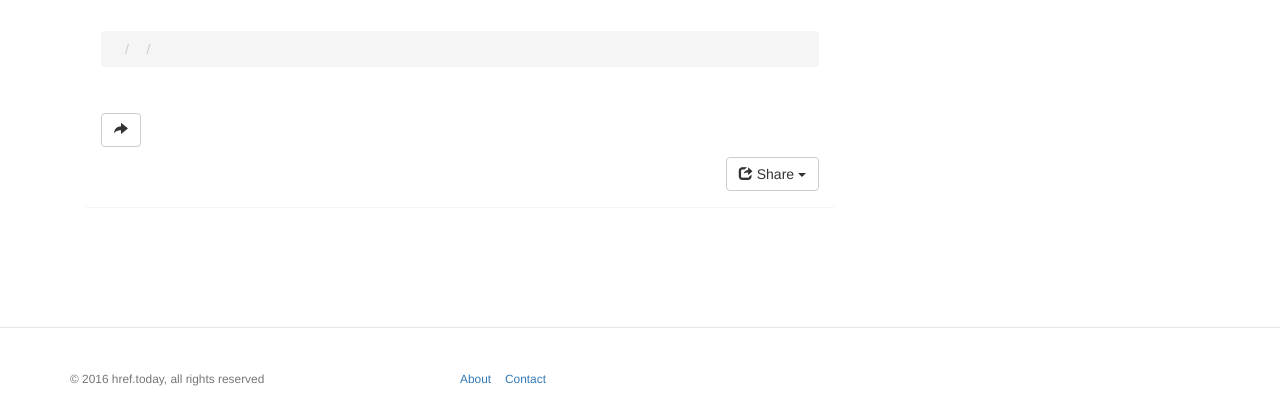
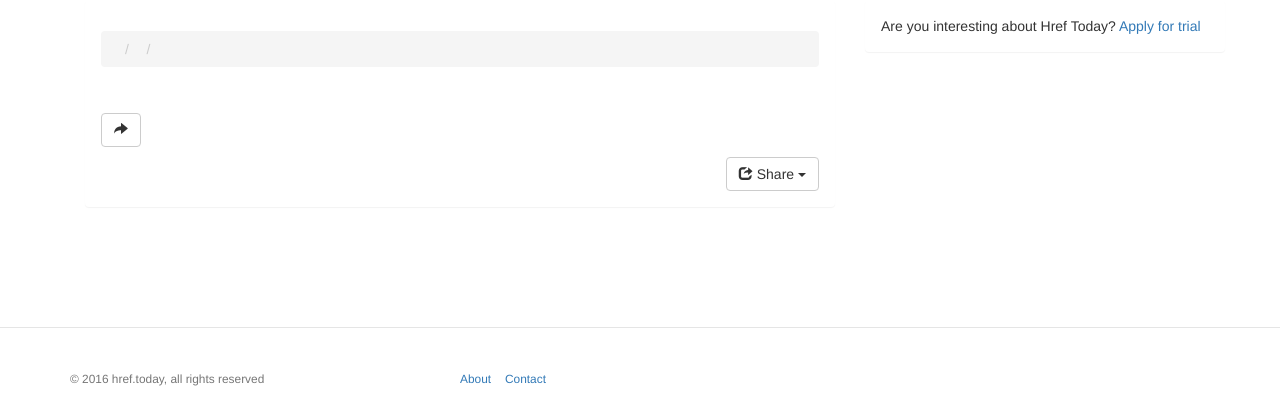
Before and after one commit to soasme/hreftoday, a Flask app: template app/templates/web/link/item.html in a window 1280 px wide. Shown: the top 420 px of the page. Run offline with Flask 2, Linux system fonts and the light colour scheme; the template is opened without the code that fills it, so the values that code supplies are empty; the visitor is signed in with stand-in values (Sample User, id 1); data comes from the database, SQL or seed files in the repository; parts of the project's set-up code (start-up, migrations or seed data) failed here and were passed over; some libraries are stand-ins or nearby versions.

Commit message:
Add trail link.

```diff
--- a/app/templates/web/link/item.html
+++ b/app/templates/web/link/item.html
@@ -1,6 +1,7 @@
 {% extends "web/layout.html" %}
 {% from "web/widgets/share.html" import share_button %}
 {% from "web/widgets/ad.html" import related_books %}
+{% from "web/widgets/apply_for_trial.html" import apply_for_trial %}
 
 {% block title %}{{ link.title }}{% endblock %}
 
@@ -53,6 +54,7 @@
       </div>
     </div>
     <div class="col-md-4">
+      {{ apply_for_trial() }}
       {{ related_books(ads) }}
     </div>
   </div>
--- /dev/null
+++ b/app/templates/web/widgets/apply_for_trial.html
@@ -0,0 +1,8 @@
+{% macro apply_for_trial() %}
+<div class="panel">
+  <div class="panel-body">
+    Are you interesting about Href Today?
+    <a href="{{ url_for('trial.add_trial') }}">Apply for trial</a>
+  </div>
+</div>
+{% endmacro %}
```
